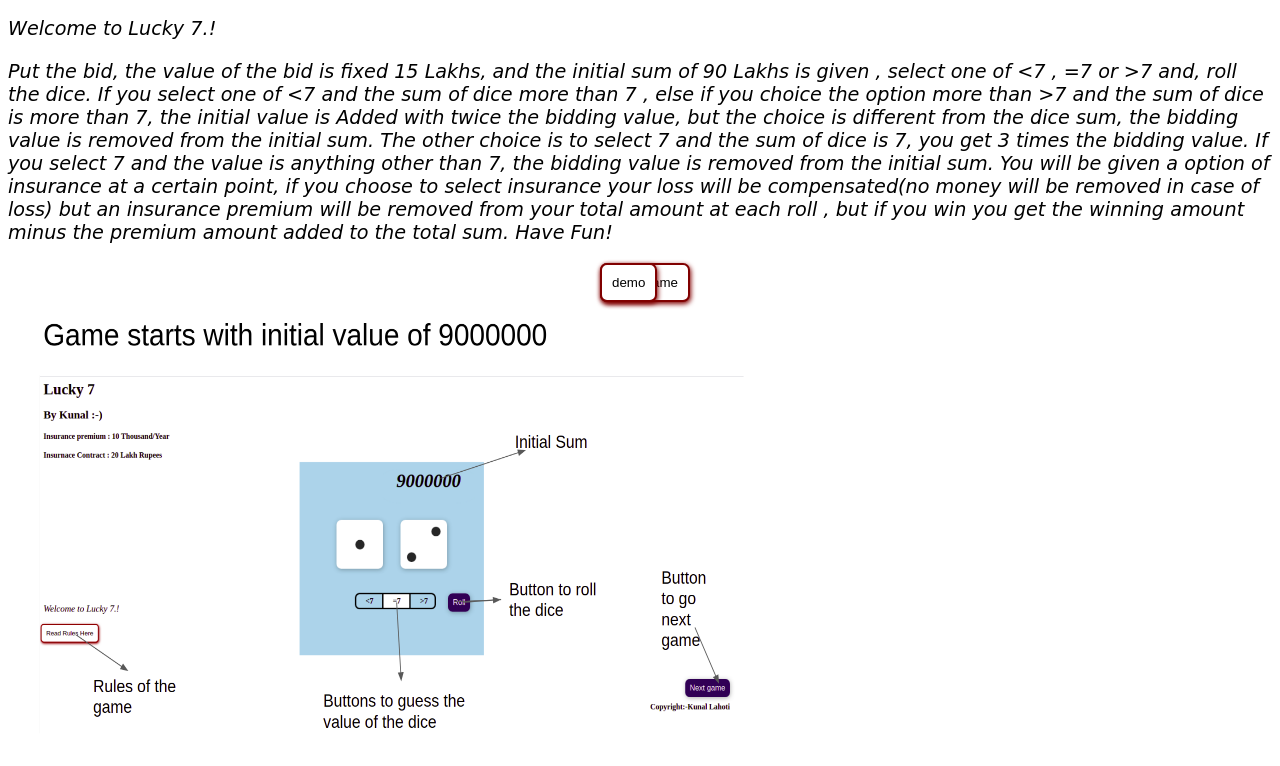
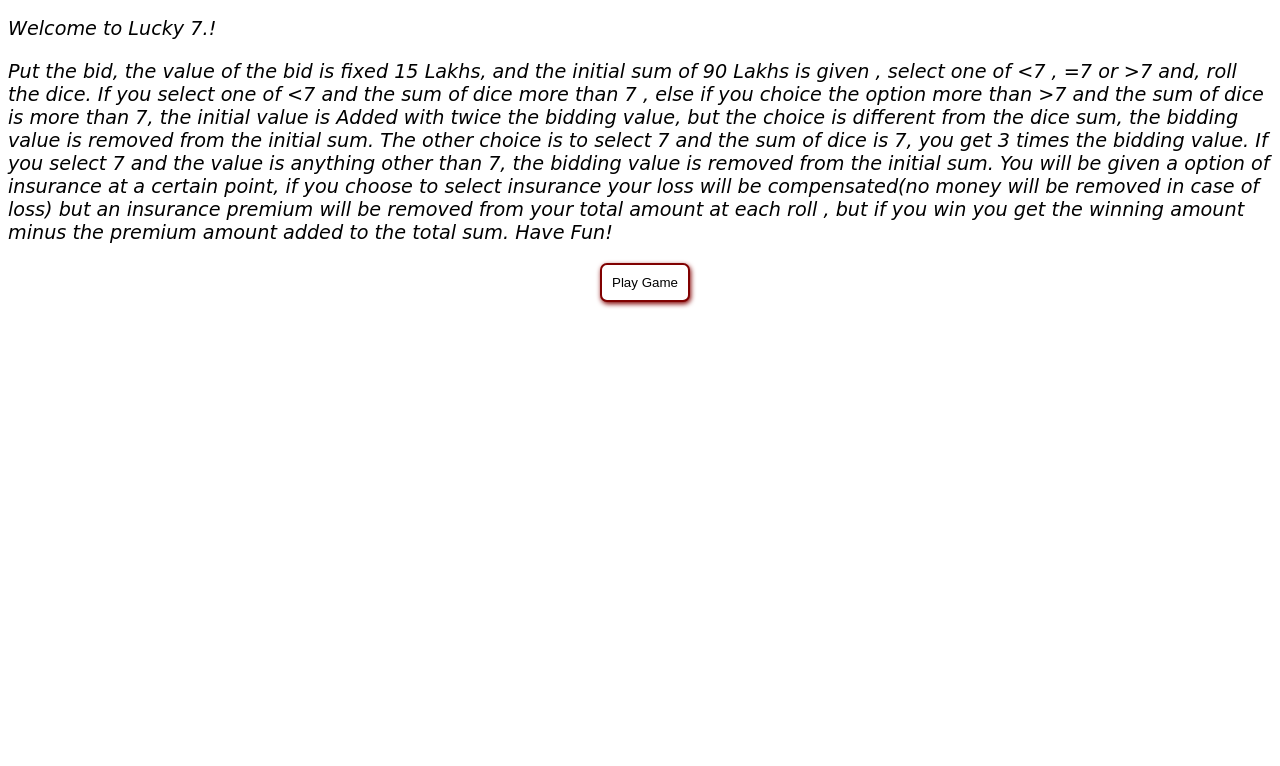
Before and after one commit to lahotikunal/introductionpage, a plain HTML site: page index.html in a window 1280 px wide. Shown: the part 96-862 px from the top of the page. After the commit the page ends 800 px from the top, so only its background shows below. Drawn offline with Linux system fonts and the light colour scheme; a script that the page names is missing.

Commit message:
Update index.html

```diff
--- a/index.html
+++ b/index.html
@@ -10,11 +10,10 @@ Added with twice the bidding value, but the choice is different from the dice su
 You will be given a option of insurance at a certain point, if you choose to select insurance your loss will be compensated(no money will be removed in case of loss) but an insurance premium will be removed from your total amount at each roll , but if you win you get the winning amount minus the premium amount added to the total sum.
 Have Fun!</p>
      <button id="rules" class="button ">Play Game </button>
-	<button id="demo" class="button ">demo </button>
 
 
 
-<img src="dimage.png" width="800" height="501" alt="Photo of three cats">
+
 
 <body>
 <script type="text/javascript" src="lucky7java.js"></script>
```
